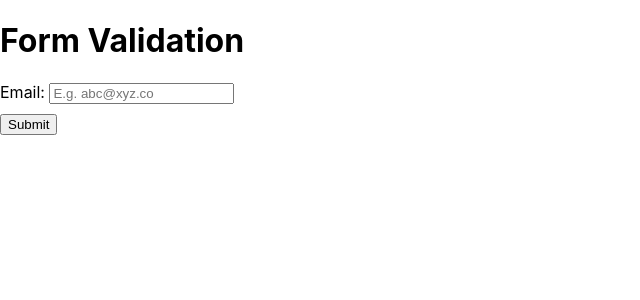
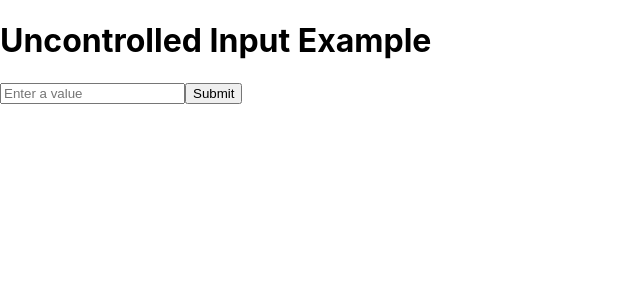
Before and after one commit to habideen/react_js_tutorial, a React (Create React App) app: page / in a window 1280 px wide. Shown: the top 300 px of the page, without its empty margins (0-640 px from the left). Built offline with nearby package versions, Linux system fonts and the light colour scheme.

Commit message:
uncontrolled component: avoid react rendering

```diff
--- a/src/App.js
+++ b/src/App.js
@@ -1,7 +1,8 @@
 import { useState, useEffect } from "react";
 import "./App.css";
+import UncontrolledForm from "./components/form/UncontrolledForm";
 // import MultipleInput from "./components/form/MultipleInput";
-import FormValidatin from "./components/form/FormValidation";
+// import FormValidatin from "./components/form/FormValidation";
 // import SimpleForm from "./components/form/SimpleForm";
 // import Greeting from "./components/Greeting";
 // import Counter from "./components/Counter";
@@ -25,8 +26,9 @@ function content() {
       <FormSubmission />
       <ItemMap />
       <SimpleForm />
-      <MultipleInput /> */}
-      <FormValidatin />
+      <MultipleInput />
+      <FormValidatin /> */}
+      <UncontrolledForm />
     </div>
   );
 }
--- /dev/null
+++ b/src/components/form/UncontrolledForm.js
@@ -0,0 +1,22 @@
+import React from "react";
+
+function UncontrolledForm() {
+  const inputRef = React.useRef();
+
+  const handleSubmit = (event) => {
+    event.preventDefault();
+    alert(`Input Value: ${inputRef.current.value}`);
+  };
+
+  return (
+    <div>
+      <h1>Uncontrolled Input Example</h1>
+      <form onSubmit={handleSubmit}>
+        <input type="text" ref={inputRef} placeholder="Enter a value" />
+        <button type="submit">Submit</button>
+      </form>
+    </div>
+  );
+}
+
+export default UncontrolledForm;
```
